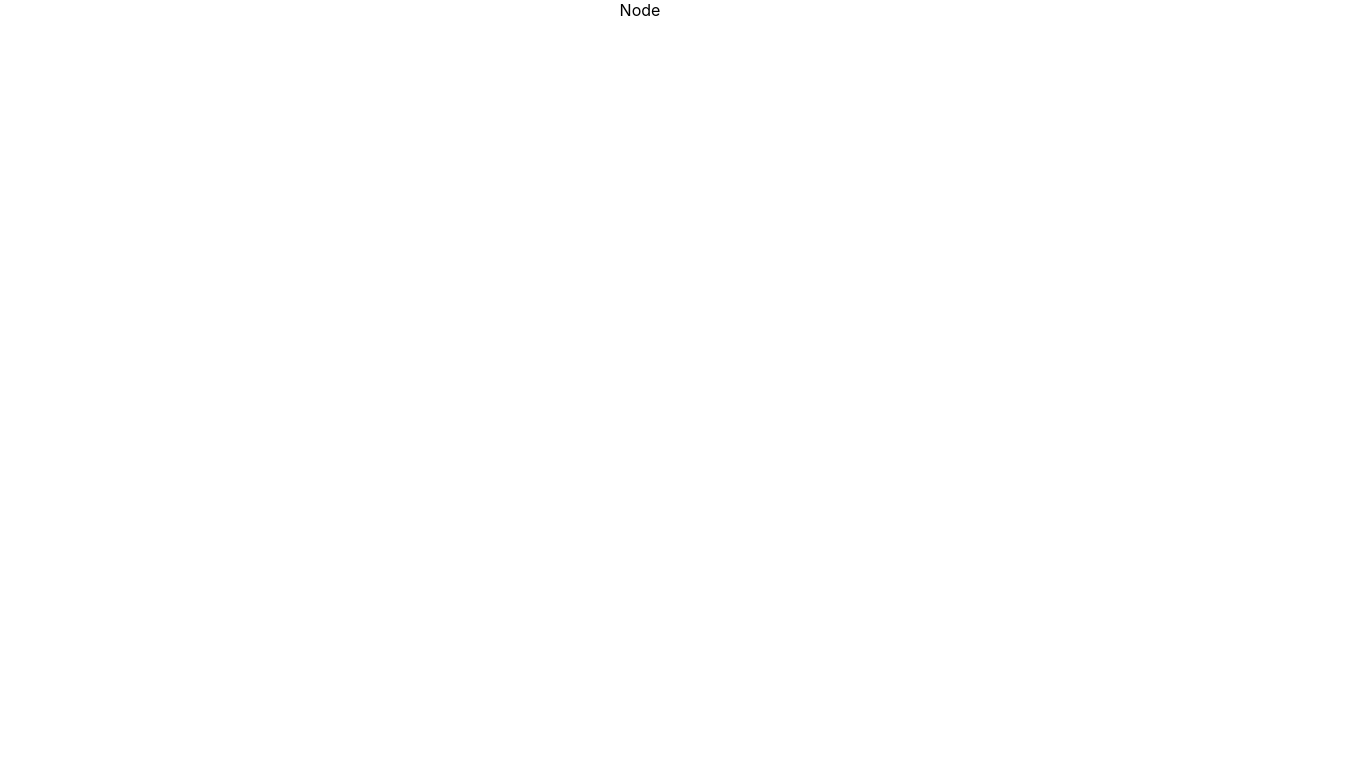
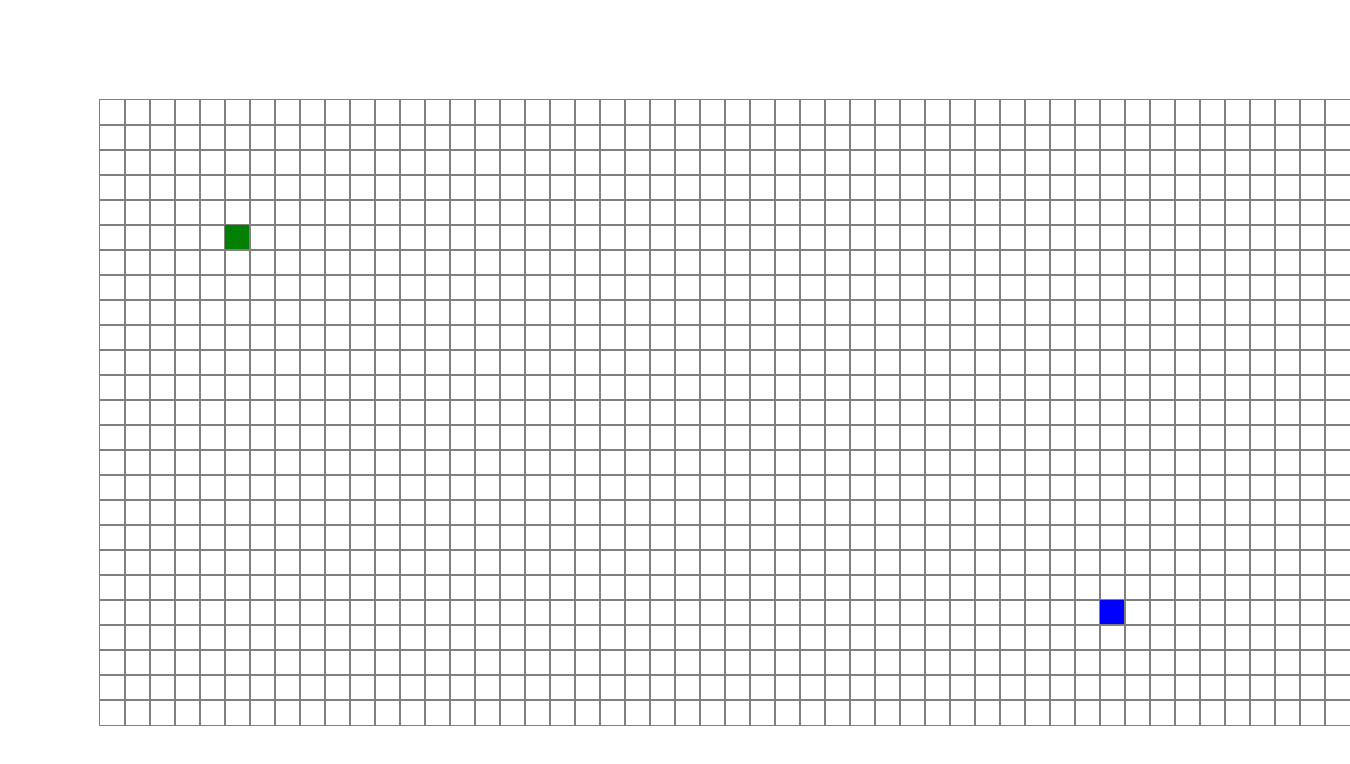
Before and after one commit to missiontide/pathfinding-study, a React (Create React App) app: page / in a window 1280 px wide. Shown: the top 764 px of the page, 1350 px wide, since content can reach past the window. Built offline with nearby package versions, Linux system fonts and the light colour scheme.

Commit message:
initial grid and styling completed

```diff
--- a/src/PathfindingVisualizer/Node/Node.css
+++ b/src/PathfindingVisualizer/Node/Node.css
@@ -0,0 +1,13 @@
+.node {
+    width: 25px;
+    height: 25px;
+    outline: 1px solid grey;
+}
+
+.node-start {
+    background: green;
+}
+
+.node-finish {
+    background: blue;
+}
--- a/src/PathfindingVisualizer/Node/Node.js
+++ b/src/PathfindingVisualizer/Node/Node.js
@@ -5,13 +5,26 @@ import './Node.css'
 export default class Node extends React.Component {
     constructor(props) {
         super(props);
-        this.state = {};
+        this.state = {
+            row: this.props.row,
+            col: this.props.col,
+            isStart: this.props.isStart,
+            isFinish: this.props.isFinish,
+        };
     }
 
     render () {
+        const {isStart, isFinish} = this.props;
+        const extraClassName =
+            isStart ? 'node-start'
+            : isFinish ? 'node-finish'
+            : '';
+
         return (
-            <div className="node">
-                Node
+            <div
+                className={`node ${extraClassName}`}
+                key={this.key}>
+
             </div>
         )
     }
--- a/src/PathfindingVisualizer/PathfindingVisualizer.css
+++ b/src/PathfindingVisualizer/PathfindingVisualizer.css
@@ -0,0 +1,8 @@
+.gridWrapper {
+    margin: 100px 100px;
+}
+
+.row {
+    display:grid;
+    grid-template-columns: repeat(50, 0fr);
+}
--- a/src/PathfindingVisualizer/PathfindingVisualizer.js
+++ b/src/PathfindingVisualizer/PathfindingVisualizer.js
@@ -7,13 +7,53 @@ import './PathfindingVisualizer.css'
 export default class PathfindingVisualizer extends React.Component {
     constructor(props) {
         super(props);
-        this.state = {};
+        this.state = {
+            nodes: [],
+            rows: 25,
+            cols: 50,
+            startNode: {row: 5, col: 5},
+            finishNode: {row: 20, col: 40},
+        };
+    }
+
+    componentDidMount() {
+        const nodes = [];
+        for (let row = 0; row < this.state.rows; row++) {
+            const currentRow = [];
+            for (let col = 0; col < this.state.cols; col++) {
+                const currentNode = {
+                    row,
+                    col,
+                    isStart: row === this.state.startNode.row && col === this.state.startNode.col,
+                    isFinish: row === this.state.finishNode.row && col === this.state.finishNode.col,
+                };
+                currentRow.push(currentNode);
+            }
+            nodes.push(currentRow);
+        }
+        this.setState({nodes});
     }
 
     render () {
+        const {nodes} = this.state;
+
         return (
-            <div>
-                <Node />
+            <div className="gridWrapper">
+                {nodes.map((row, rowIdx) => {
+                    return (
+                        <div className="row" key={rowIdx}>
+                            {row.map((node, nodeIdx) =>
+                                <Node
+                                    key={node.row + "-" + node.col}
+                                    row={node.row}
+                                    col={node.col}
+                                    isStart={node.isStart}
+                                    isFinish={node.isFinish}
+                                />
+                            )}
+                        </div>
+                    )
+                })}
             </div>
         )
     }
```
